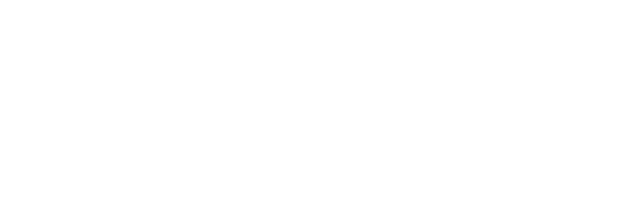
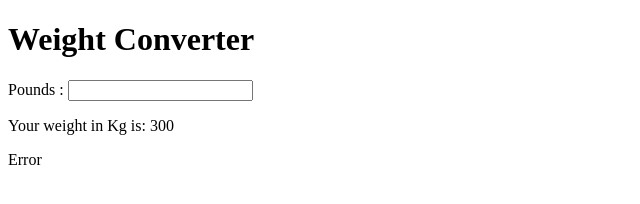
Before and after one commit to ankitsoni4448/Weight-Converter, a plain HTML site: page index.html in a window 1280 px wide. Shown: the whole page, without its empty margins (0-640 px from the left). Drawn offline with Linux system fonts and the light colour scheme.

Commit message:
Add files via upload

```diff
--- a/index.html
+++ b/index.html
@@ -7,6 +7,16 @@
     <title>Weight Converter</title>
 </head>
 <body>
+    <div class="container">
+        <h1 class="heading">Weight Converter</h1>
+        <div class="input-container">
+            <label for="Pounds">Pounds :</label>
+            <input type="number" id="Input" class="input" step=".1">
+
+        </div>
+        <p>Your weight in Kg is: <span id="result">300</span></p>
+        <p class="error" id="erroe">Error</p>
+    </div>
 
 </body>
 </html>
```
